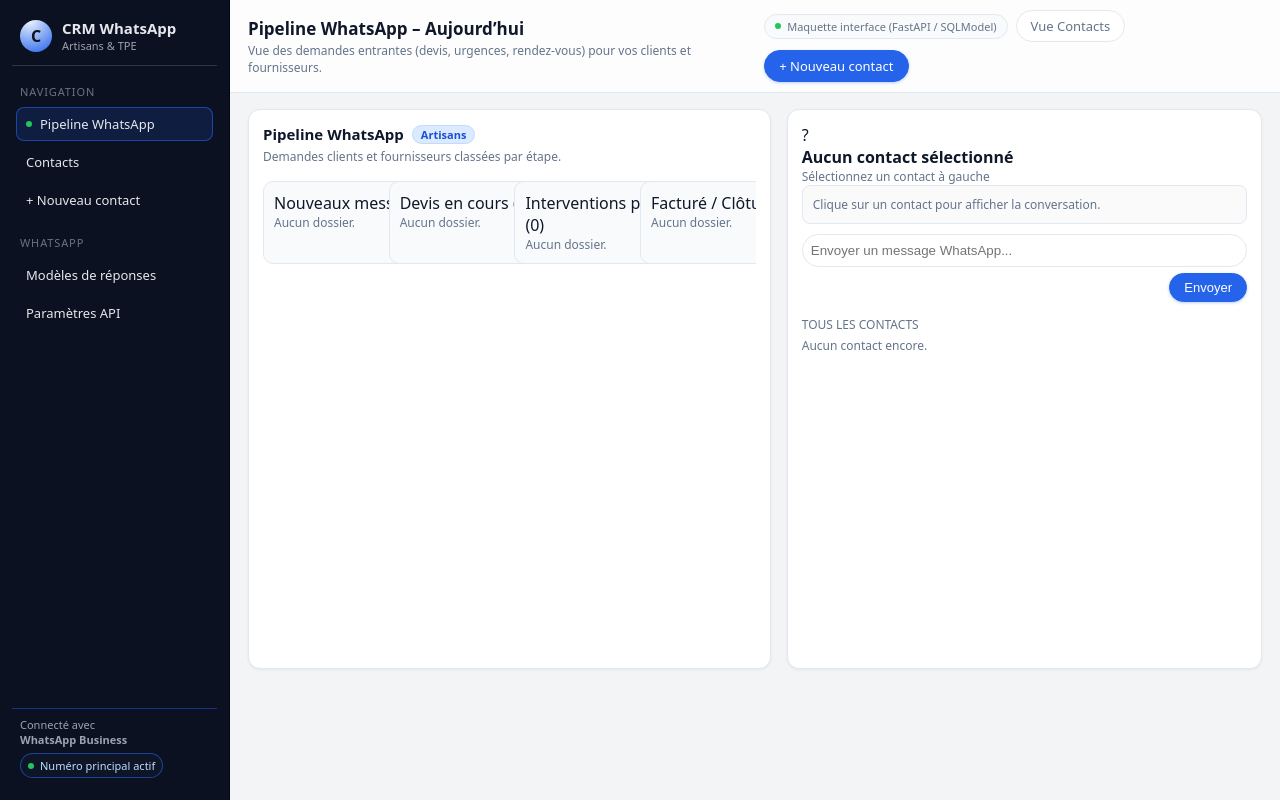
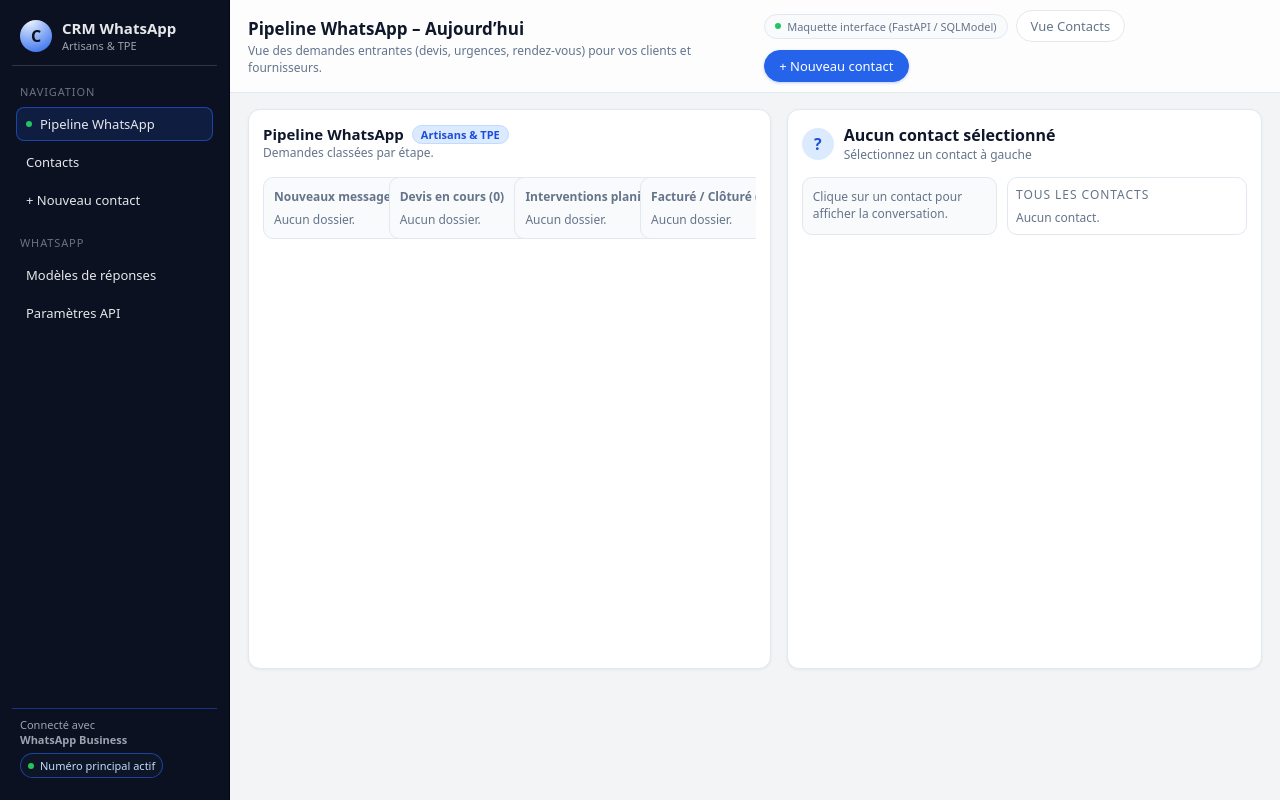
Before and after one commit to jeanlura92-alt/tpe, a FastAPI app: page / in a window 1280 px wide. Run offline with FastAPI, Linux system fonts and the light colour scheme.

Commit message:
Update dashboard.html

```diff
--- a/app/templates/dashboard.html
+++ b/app/templates/dashboard.html
@@ -3,23 +3,38 @@
 
 {% block extra_head %}
 <style>
-  /* Styles principaux : pipeline et chat */
-  .panel-header { display: flex; justify-content: space-between; align-items: center; gap: 12px; margin-bottom: 8px; }
-  .panel-title-block { display: flex; flex-direction: column; gap: 4px; }
-  .panel-title { font-size: 15px; font-weight: 600; display: flex; align-items: center; gap: 8px; }
-  .badge { font-size: 11px; padding: 1px 8px; border-radius: 999px; background: var(--accent-soft); color: var(--accent-strong); border: 1px solid #bfdbfe; }
-  .panel-subtitle { font-size: 12px; color: var(--text-soft); }
-  .panel-filters { display: flex; align-items: center; gap: 8px; flex-wrap: wrap; }
-  .input, .select { border-radius: 999px; border: 1px solid var(--border); padding: 6px 10px; font-size: 12px; background: #ffffff; color: var(--text); min-width: 0; }
+  .panel-header{display:flex;justify-content:space-between;align-items:center;gap:12px;margin-bottom:8px;}
+  .panel-title{font-size:15px;font-weight:600;display:flex;align-items:center;gap:8px;}
+  .badge{font-size:11px;padding:1px 8px;border-radius:999px;background:var(--accent-soft);color:var(--accent-strong);border:1px solid #bfdbfe;}
+  .panel-subtitle{font-size:12px;color:var(--text-soft);}
 
-  .kanban { margin-top: 8px; display: grid; grid-template-columns: repeat(4, minmax(0, 1fr)); gap: 10px; overflow-x: auto; }
-  .kanban-column { background: var(--bg-soft-2); border-radius: 10px; border: 1px solid var(--border); padding: 10px; display: flex; flex-direction: column; min-width: 220px; }
+  .kanban{margin-top:8px;display:grid;grid-template-columns:repeat(4,minmax(0,1fr));gap:10px;overflow-x:auto;}
+  .kanban-column{background:var(--bg-soft-2);border-radius:10px;border:1px solid var(--border);padding:10px;display:flex;flex-direction:column;min-width:220px;}
+  .card{border-radius:10px;border:1px solid var(--border);padding:8px;background:#fff;transition:.15s;cursor:pointer;}
+  .card:hover{border-color:var(--accent-soft);box-shadow:0 1px 4px rgba(15,23,42,.08);}
+  .card.active{border-color:var(--accent);background:#eff6ff;}
 
-  .card { border-radius: 10px; border: 1px solid var(--border); padding: 8px; background: #ffffff; transition: 0.15s; cursor: pointer; }
-  .card:hover { border-color: var(--accent-soft); box-shadow: 0 1px 4px rgba(15,23,42,0.08); }
-  .card.active { border-color: var(--accent); background: #eff6ff; }
+  .chat-header{display:flex;justify-content:space-between;align-items:center;gap:10px;margin-bottom:8px;}
+  .chat-contact{display:flex;align-items:center;gap:10px;}
+  .avatar{width:32px;height:32px;border-radius:999px;background:var(--accent-soft);display:inline-flex;align-items:center;justify-content:center;font-weight:600;color:var(--accent-strong);}
+  .chip{border-radius:999px;padding:3px 9px;font-size:11px;border:1px solid var(--border);background:var(--bg-soft-2);color:var(--text-soft);}
+  .chat-body{margin-top:6px;display:flex;gap:10px;}
+  .chat-pane{flex:1;padding:10px;border:1px solid var(--border);border-radius:10px;background:var(--bg-soft-2);}
+  .chat-input-wrapper{margin-top:8px;display:flex;flex-direction:column;gap:6px;}
+  .chat-input-row{display:flex;gap:6px;}
+  .chat-input{flex:1;border-radius:999px;border:1px solid var(--border);padding:8px 12px;font-size:13px;background:#fff;color:var(--text);}
 
-  .sidepanel-item.active { border-color: var(--accent); background: var(--accent-soft); }
+  .contacts-panel{width:240px;border:1px solid var(--border);border-radius:10px;padding:8px;background:#fff;}
+  .contacts-title{font-size:12px;text-transform:uppercase;letter-spacing:.08em;color:var(--text-soft);margin-bottom:6px;}
+  .sidepanel-item{border-radius:8px;border:1px solid var(--border);padding:6px 7px;font-size:11px;color:var(--text-soft);background:#fff;display:flex;flex-direction:column;gap:2px;margin-bottom:6px;}
+  .sidepanel-item.active{border-color:var(--accent);background:var(--accent-soft);}
+  .sidepanel-tag{font-size:10px;padding:1px 6px;border-radius:999px;border:1px solid var(--border);align-self:flex-start;background:var(--bg-soft-2);}
+
+  @media(max-width:960px){
+    .main-content{grid-template-columns:minmax(0,1fr)}
+    .chat-body{flex-direction:column}
+    .contacts-panel{width:100%}
+  }
 </style>
 {% endblock %}
 
@@ -28,9 +43,9 @@
   <!-- PIPELINE -->
   <section class="panel">
     <div class="panel-header">
-      <div class="panel-title-block">
-        <div class="panel-title">Pipeline WhatsApp <span class="badge">Artisans</span></div>
-        <div class="panel-subtitle">Demandes clients et fournisseurs classées par étape.</div>
+      <div>
+        <div class="panel-title">Pipeline WhatsApp <span class="badge">Artisans & TPE</span></div>
+        <div class="panel-subtitle">Demandes classées par étape.</div>
       </div>
     </div>
 
@@ -38,15 +53,19 @@
       {% for col in columns %}
       {% set deals = deals_by_status.get(col.id, []) %}
       <div class="kanban-column">
-        <div class="kanban-column-title">{{ col.label }} ({{ deals|length }})</div>
+        <div style="font-size:12px;font-weight:600;color:var(--text-soft);margin-bottom:6px;">
+          {{ col.label }} ({{ deals|length }})
+        </div>
         {% for item in deals %}
         {% set deal = item.deal %}
         {% set contact = item.contact %}
         <a href="/?contact_id={{ contact.id }}" style="text-decoration:none;">
           <div class="card {% if selected and selected.contact.id == contact.id %}active{% endif %}">
-            <div class="card-title" style="font-weight:500;">{{ contact.name }}</div>
-            <div style="font-size:12px;color:var(--text-soft);">{{ deal.title }}</div>
-            <div style="font-size:11px;color:var(--accent-strong);">{{ deal.amount_estimated or "—" }} €</div>
+            <div style="display:flex;justify-content:space-between;align-items:center;">
+              <div style="font-weight:500;">{{ contact.name }}</div>
+              <div class="chip">{{ deal.amount_estimated if deal.amount_estimated is not none else "—" }} €</div>
+            </div>
+            <div style="font-size:12px;color:var(--text-soft);margin-top:2px;">{{ deal.title }}</div>
           </div>
         </a>
         {% else %}
@@ -57,7 +76,7 @@
     </div>
   </section>
 
-  <!-- CHAT PANEL -->
+  <!-- CHAT + CONTACTS -->
   <section class="panel">
     {% if selected %}
       {% set s_deal = selected.deal %}
@@ -66,48 +85,56 @@
 
     <header class="chat-header">
       <div class="chat-contact">
-        <div class="avatar">{{ s_contact.name[0] | upper if selected else '?' }}</div>
+        <div class="avatar">{{ s_contact.name[0]|upper if selected else '?' }}</div>
         <div>
           <div style="font-weight:600;">{{ s_contact.name if selected else "Aucun contact sélectionné" }}</div>
-          <div style="font-size:12px;color:var(--text-soft);">{{ s_contact.phone if selected else "Sélectionnez un contact à gauche" }}</div>
+          <div style="font-size:12px;color:var(--text-soft);">
+            {{ s_contact.phone if selected else "Sélectionnez un contact à gauche" }}
           </div>
         </div>
+      </div>
+      {% if selected %}
+      <form method="post" action="/deals/{{ s_deal.id }}/status" style="display:flex; gap:6px; align-items:center;">
+        <select name="status" class="chat-input">
+          {% for value,label in status_options %}
+            <option value="{{ value }}" {% if s_deal.status == value %}selected{% endif %}>{{ label }}</option>
+          {% endfor %}
+        </select>
+        <button class="btn">Mettre à jour</button>
+      </form>
+      {% endif %}
     </header>
 
     <div class="chat-body">
-      <div style="flex:1;padding:10px;border:1px solid var(--border);border-radius:8px;background:#fafafa;">
+      <div class="chat-pane">
         {% if selected %}
-          <div style="font-size:13px;color:var(--text);margin-bottom:8px;">Chat avec {{ s_contact.name }}</div>
+          <div style="font-size:13px;margin-bottom:8px;">Conversation avec <strong>{{ s_contact.name }}</strong></div>
           <div style="font-size:12px;color:var(--text-soft);">Dernier message : {{ s_deal.last_message_preview or "—" }}</div>
+          <form method="post" action="/deals/{{ s_deal.id }}/send_message" class="chat-input-wrapper">
+            <div class="chat-input-row">
+              <input name="content" class="chat-input" placeholder="Envoyer un message WhatsApp…">
+              <button class="btn btn-primary">Envoyer</button>
+            </div>
+          </form>
         {% else %}
           <div style="font-size:12px;color:var(--text-soft);">Clique sur un contact pour afficher la conversation.</div>
         {% endif %}
       </div>
-    </div>
 
-    <div class="chat-input-wrapper" style="margin-top:10px;">
-      <form method="post" action="/deals/{{ s_deal.id if selected else 0 }}/send_message">
-        <input name="content" class="chat-input" placeholder="Envoyer un message WhatsApp..." style="width:100%;padding:8px;border:1px solid var(--border);border-radius:999px;" />
-        <div style="margin-top:6px;text-align:right;">
-          <button class="btn btn-primary">Envoyer</button>
-        </div>
-      </form>
-    </div>
-
-    <!-- LISTE TOUS LES CONTACTS -->
-    <div class="chat-sidepanel" style="margin-top:14px;">
-      <div class="sidepanel-title" style="font-size:12px;text-transform:uppercase;color:var(--text-soft);margin-bottom:4px;">Tous les contacts</div>
+      <aside class="contacts-panel">
+        <div class="contacts-title">Tous les contacts</div>
         {% for c in contacts_list %}
         <a href="/?contact_id={{ c.id }}" style="text-decoration:none;">
           <div class="sidepanel-item {% if selected and selected.contact.id == c.id %}active{% endif %}">
-          <strong>{{ c.name }}</strong><br>
-          <span style="font-size:11px;color:var(--text-soft);">{{ c.phone }}</span><br>
-          <span class="sidepanel-tag" style="font-size:10px;">{{ c.type|capitalize }}</span>
+            <strong>{{ c.name }}</strong>
+            <span style="font-size:11px;color:var(--text-soft);">{{ c.phone }}</span>
+            <span class="sidepanel-tag" style="text-transform:capitalize;">{{ c.type }}</span>
           </div>
         </a>
         {% else %}
-      <div style="font-size:12px;color:var(--text-soft);">Aucun contact encore.</div>
+        <div style="font-size:12px;color:var(--text-soft);">Aucun contact.</div>
         {% endfor %}
+      </aside>
     </div>
   </section>
 </main>
```
Lines whose indentation alone changed are shown as unchanged.
